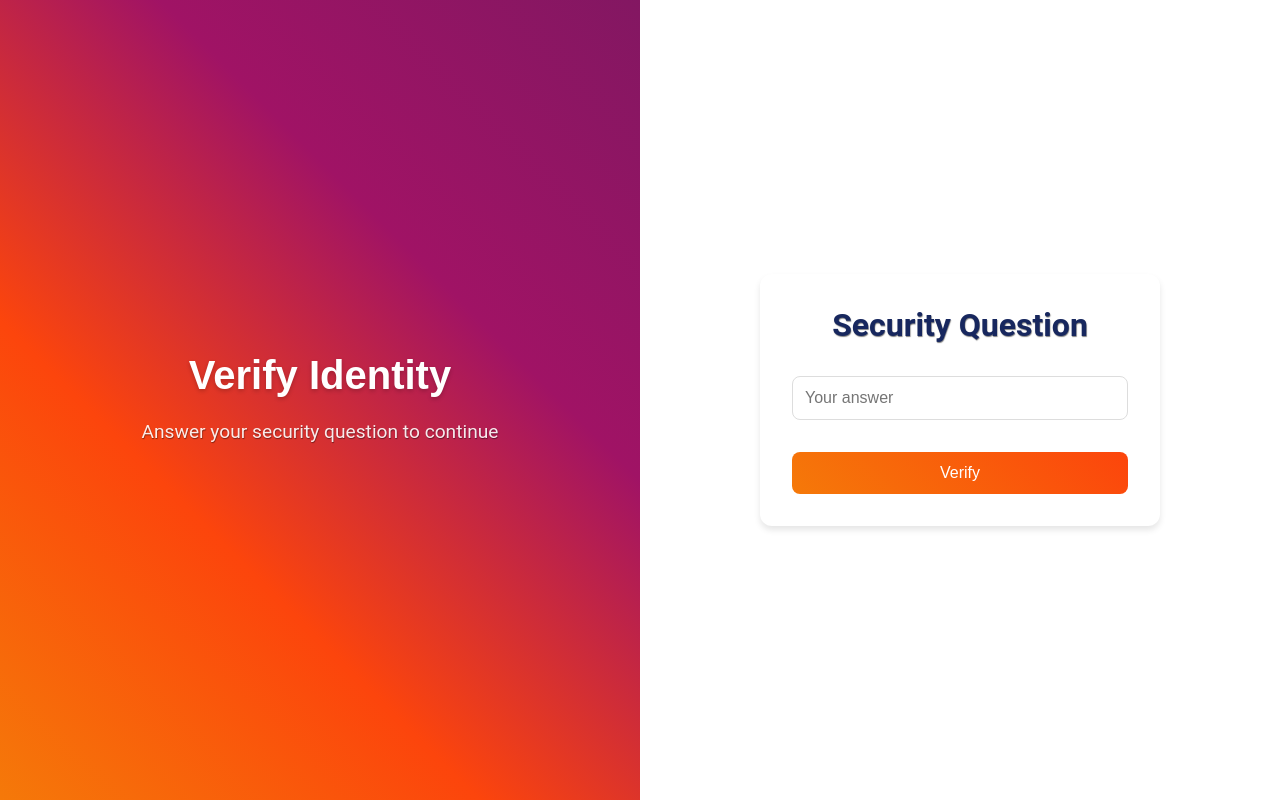
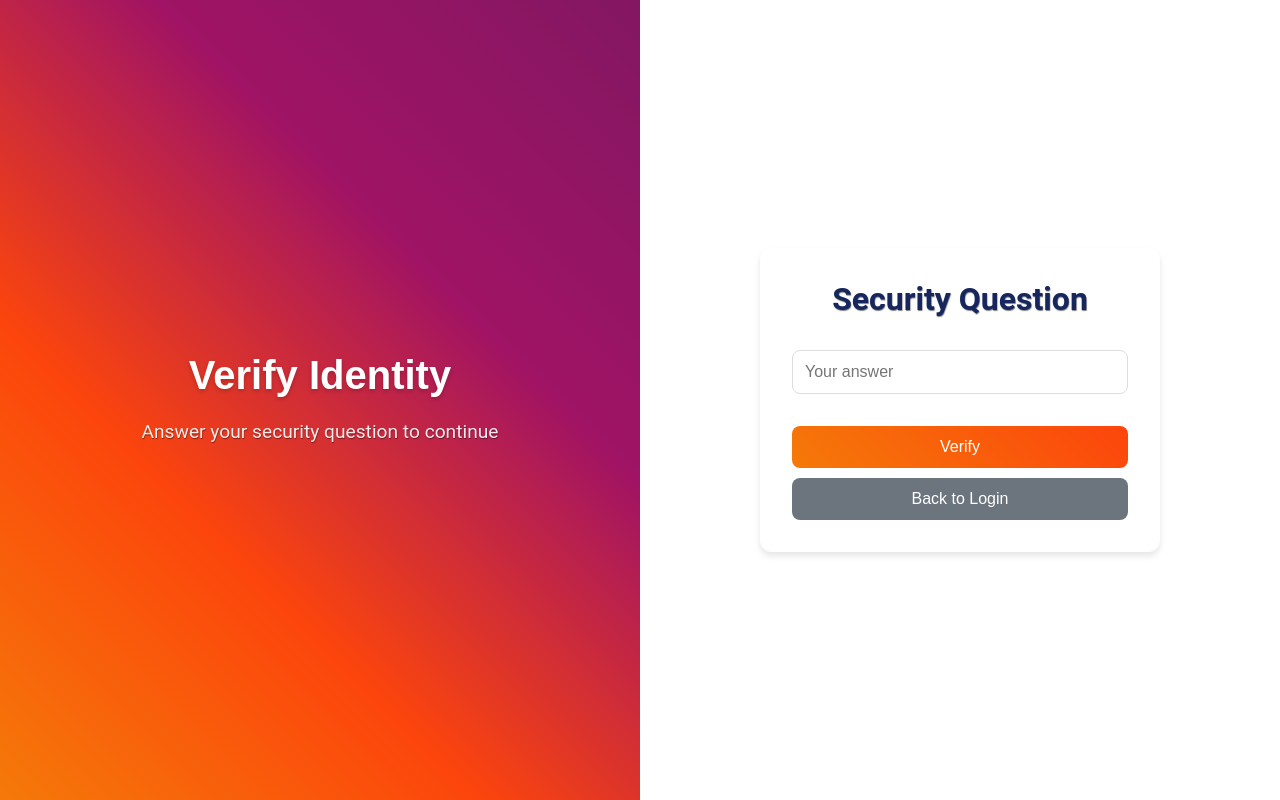
Before and after one commit to Blitz1r/CSSECDV-WEBSITE, a React (Create React App) app in the folder frontend/: page /verify-security in a window 1280 px wide. Built offline with nearby package versions, Linux system fonts and the light colour scheme; no server answers.

Commit message:
Add Button Back to Login on Forgot Password (Login)

```diff
--- a/frontend/src/components/VerifySecurityQuestion.js
+++ b/frontend/src/components/VerifySecurityQuestion.js
@@ -72,6 +72,9 @@ function VerifySecurityQuestion() {
                         <button type="submit" disabled={loading}>
                             {loading ? 'Verifying...' : 'Verify'}
                         </button>
+                        <button type="button" onClick={() => navigate('/')} style={{ marginTop: '10px', background: '#6c757d' }}>
+                            Back to Login
+                        </button>
                     </form>
                 </div>
             </div>
```
